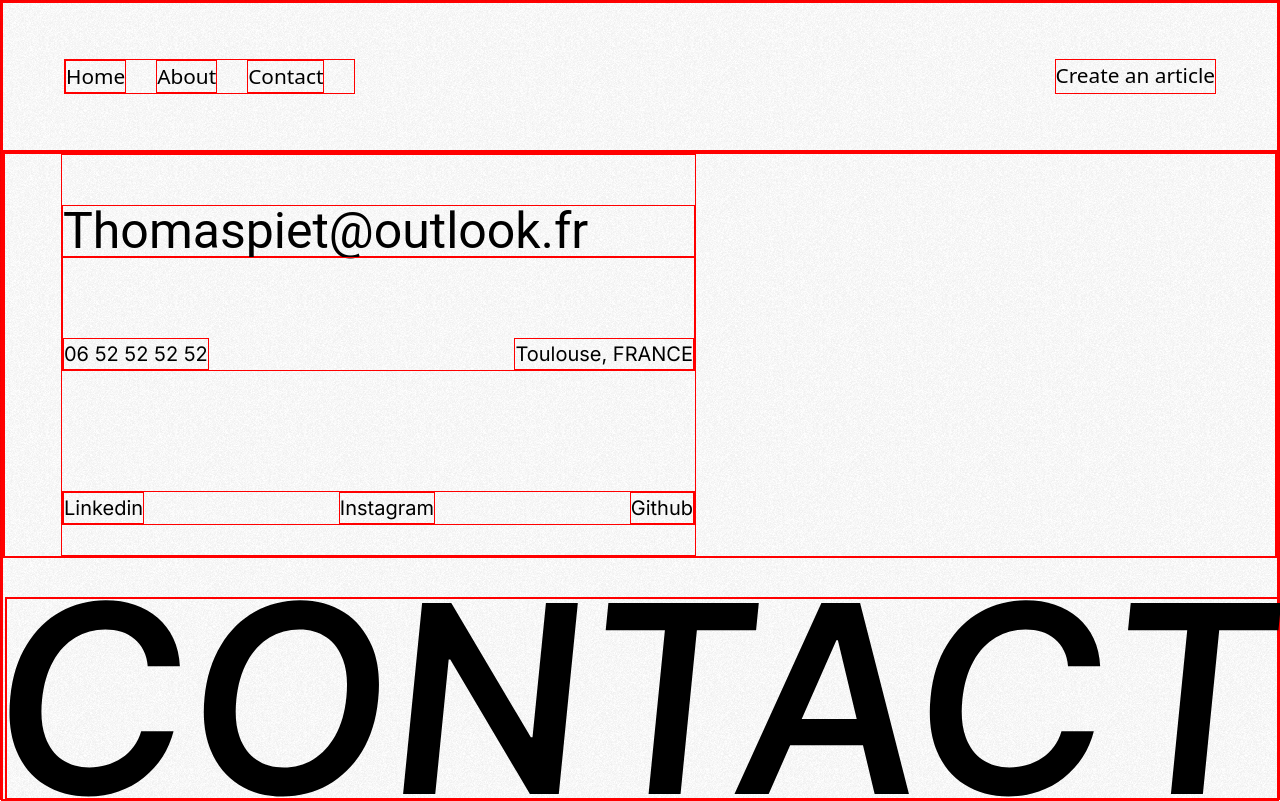
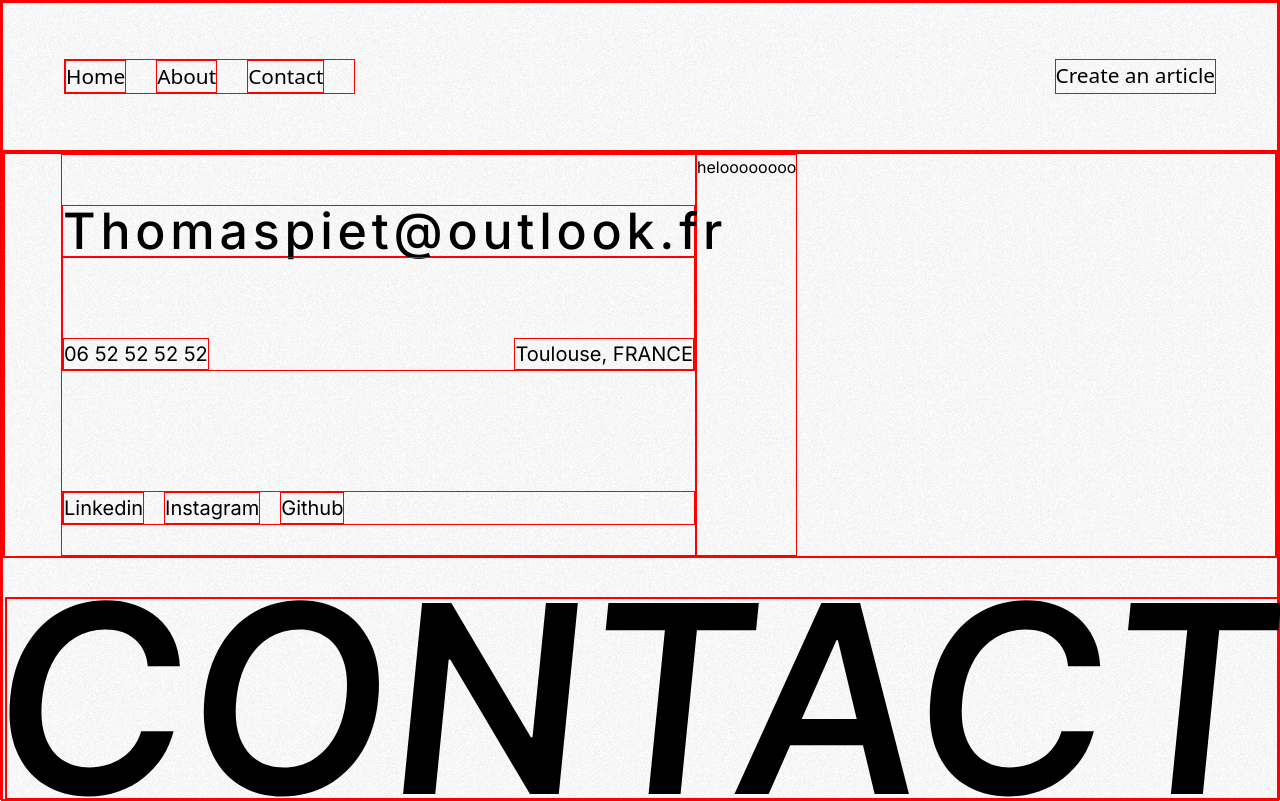
Before and after one commit to ThomasPIET/blog_stage, a Next.js app: page /contact in a window 1280 px wide. Built offline with nearby package versions, Linux system fonts and the light colour scheme.

Commit message:
refactor css

```diff
--- a/app/contact/page.js
+++ b/app/contact/page.js
@@ -2,20 +2,28 @@ import './style.css'
 
 export default function Page() {
   return (
-    <div>
+    <main>
+
       <div className="contact-container">
-        <p className="my-email">Thomaspiet@outlook.fr</p>
+        <p className="my-email" >Thomaspiet@outlook.fr</p>
 
         <div className="phone-adress-container">
-          <p className="my-phone">06 52 52 52 52</p>  {/* Mettre en gris*/}
+          <p className="my-phone">06 52 52 52 52</p>  {/* Mettre en gris + href + balise a */}
           <p className="my-adress">Toulouse, FRANCE</p> {/* Mettre en gris*/}
         </div>
 
         <div className="social-container">
-          <a href="LIEN" target="_blank">Linkedin</a> {/* Mettre la petite fleche vers le haut et le lien */}
-          <a href="LIEN" target="_blank">Instagram</a> {/* Mettre la petite fleche vers le haut et le lien*/}
-          <a href="LIEN" target="_blank">Github</a> {/* Mettre la petite fleche vers le haut et le lien*/}
+          <a href="LIEN"
+             target="_blank">Linkedin</a> {/* Mettre la petite fleche vers le haut et le lien */}
+          <a href="LIEN"
+             target="_blank">Instagram</a> {/* Mettre la petite fleche vers le haut et le lien*/}
+          <a href="LIEN"
+             target="_blank">Github</a> {/* Mettre la petite fleche vers le haut et le lien*/}
         </div>
+      </div>
+
+      <div>
+        heloooooooo
       </div>
 
       <div className="svg-container">
@@ -27,6 +35,8 @@ export default function Page() {
             fill="black"/>
         </svg>
       </div>
-    </div>
+
+
+    </main>
   );
 }
--- a/app/contact/style.css
+++ b/app/contact/style.css
@@ -1,3 +1,7 @@
+main{
+    display: flex;
+}
+
 .contact-container {
     display: flex;
     margin-left: 3.5rem;
@@ -12,10 +16,10 @@
 
 .my-email {
     font-size: 50px;
-    font-weight: 400;
+    font-weight: 500;
     margin-top: 1em;
-    font-family: 'Roboto', sans-serif;
     line-height: 1;
+    letter-spacing: 0.3rem;
 }
 
 
@@ -30,13 +34,10 @@
 
 .social-container {
     display: flex;
-    justify-content: space-between;
+    gap: 1em;
     margin-top: 80px;
     margin-bottom: 30px;
-    /*margin-right: 10px;*/
     font-size: 20px;
-
-
 }
 
 .svg-container {
@@ -44,7 +45,7 @@
     bottom: 0;
     width: 100%;
     display: flex;
-    justify-content: center; /* To center the SVG horizontally */
+    justify-content: center;
 }
 
 .svg-contact {
```
